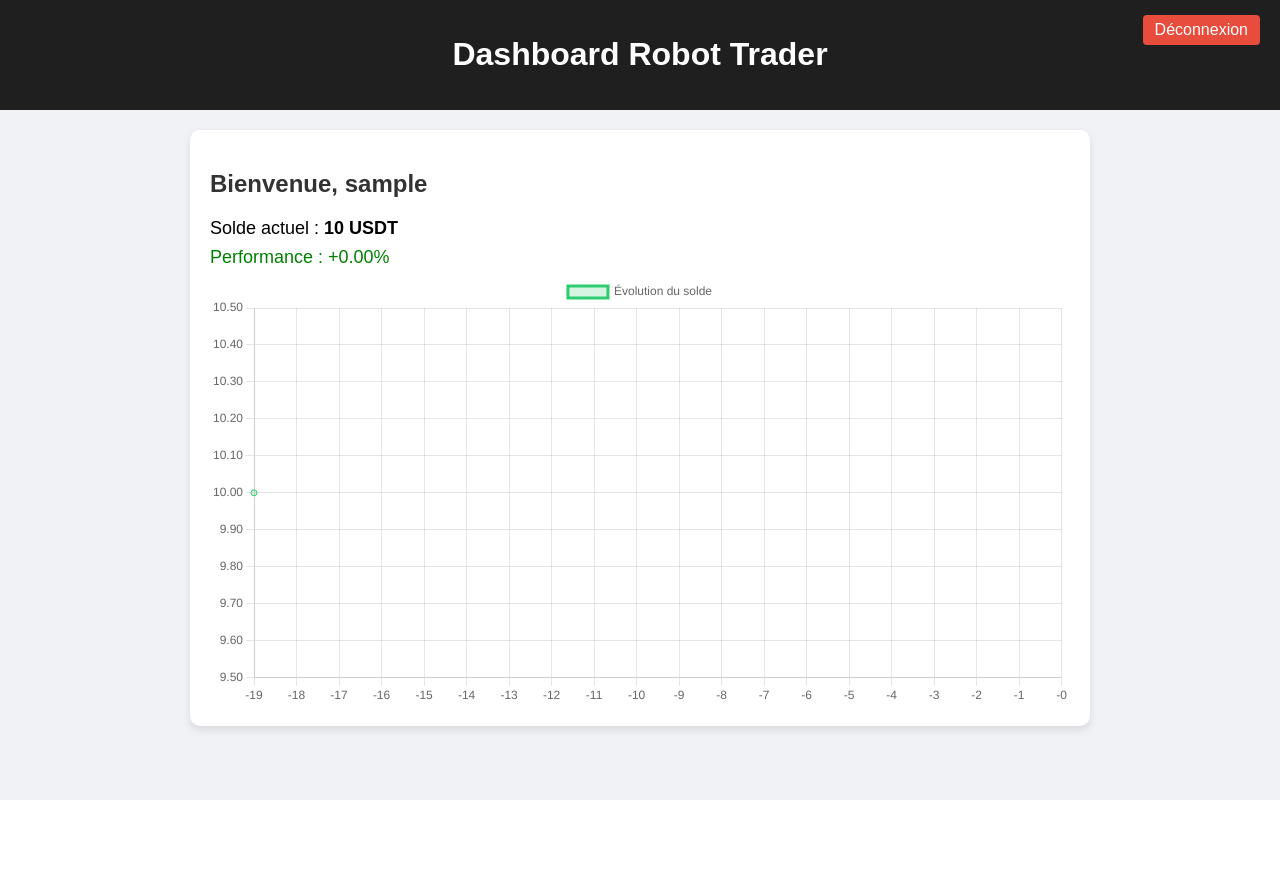
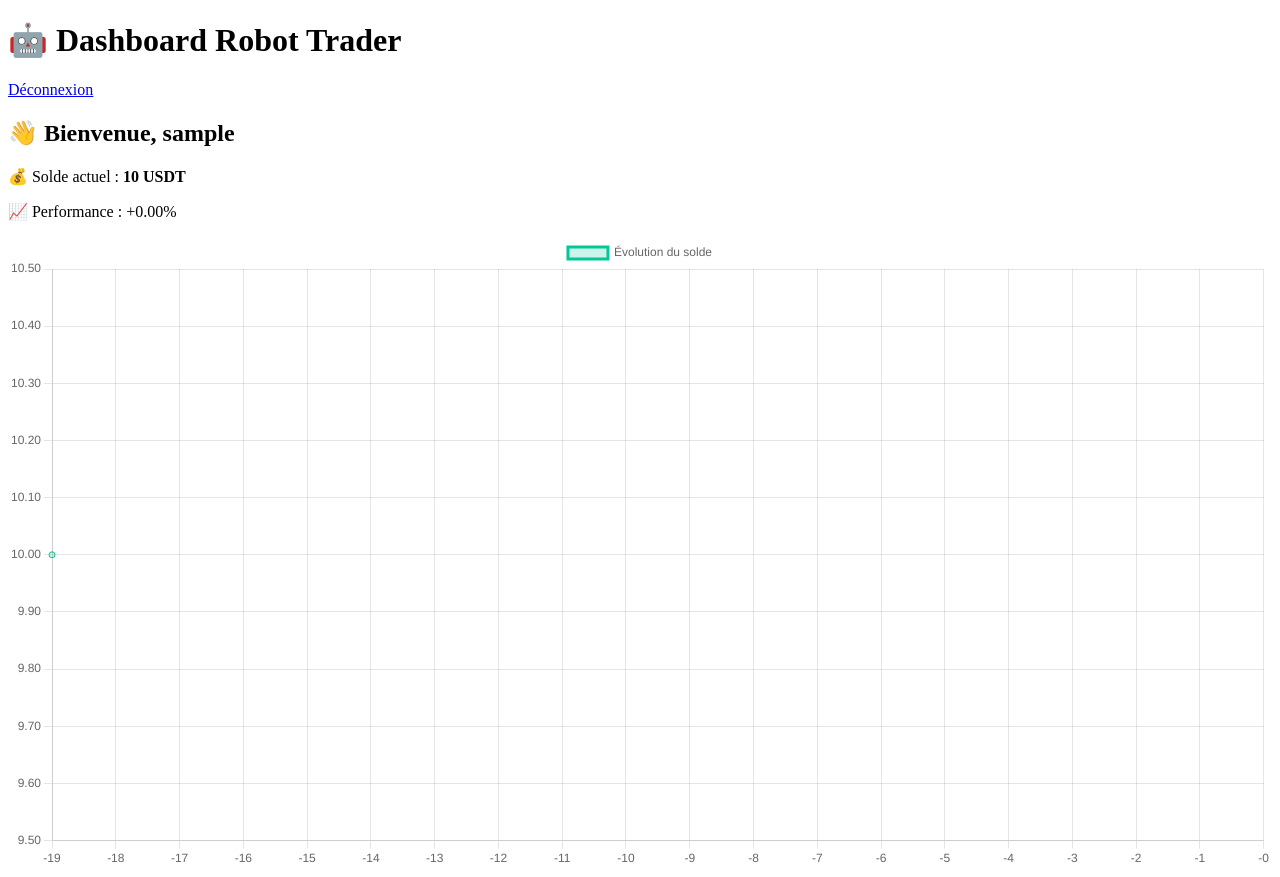
Before and after one commit to brendayologaza4/Robot-trader, a Flask app: page /dashboard in a window 1280 px wide. Before the commit the page ends 800 px from the top, so only its background shows below. Run offline with Flask 3, Linux system fonts and the light colour scheme; the visitor is signed in with stand-in values (Sample User, id 1); a database or web service that is not in the repository returns one stand-in record (values such as "Sample title"); some libraries are stand-ins or nearby versions.

Commit message:
Update dashboard.html

```diff
--- a/templates/dashboard.html
+++ b/templates/dashboard.html
@@ -4,41 +4,19 @@
     <meta charset="UTF-8">
     <title>Dashboard Robot Trader</title>
     <script src="https://cdn.jsdelivr.net/npm/chart.js"></script>
-    <style>
-        body { font-family: Arial, sans-serif; background: #f0f2f5; margin: 0; padding: 0; }
-        header { background: #1f1f1f; color: #fff; padding: 15px; text-align: center; position: relative; }
-        .logout-btn {
-            position: absolute; right: 20px; top: 15px;
-            background: #e74c3c; color: #fff; padding: 6px 12px;
-            border: none; border-radius: 4px; text-decoration: none;
-        }
-        .container { padding: 20px; max-width: 900px; margin: auto; }
-        .card {
-            background: white; padding: 20px; margin-bottom: 20px;
-            border-radius: 10px; box-shadow: 0 4px 8px rgba(0,0,0,0.1);
-        }
-        table { width: 100%; border-collapse: collapse; margin-top: 10px; }
-        th, td { padding: 12px; border: 1px solid #ccc; text-align: center; }
-        input[type="number"] { width: 100px; padding: 5px; }
-        button { padding: 6px 14px; border: none; background: #3498db; color: white; border-radius: 4px; }
-        h2 { color: #333; }
-        #solde, #performance { font-size: 18px; margin: 8px 0; }
-        #performance.positive { color: green; }
-        #performance.negative { color: red; }
-    </style>
+    <link rel="stylesheet" href="{{ url_for('static', filename='css/style.css') }}">
 </head>
 <body>
     <header>
-    <h1>Dashboard Robot Trader</h1>
+        <h1>🤖 Dashboard Robot Trader</h1>
         <a href="{{ url_for('logout') }}" class="logout-btn">Déconnexion</a>
     </header>
 
-<div class="container">
-
+    <main class="container">
         {% if is_admin %}
-        <div class="card">
-            <h2>Bienvenue, Admin {{ admin.username }}</h2>
-            <p>Configuration des soldes clients :</p>
+        <section class="card">
+            <h2>👤 Bienvenue, Admin {{ admin.username }}</h2>
+            <p>Gestion des soldes des utilisateurs :</p>
             <table>
                 <thead>
                     <tr>
@@ -58,28 +36,27 @@
                                 <input type="hidden" name="username" value="{{ user.username }}">
                                 <input type="number" step="0.01" name="new_balance" required>
                             </td>
-                            <td><button type="submit">Modifier</button></td>
+                            <td><button type="submit" class="btn-update">Modifier</button></td>
                         </form>
                     </tr>
                     {% endfor %}
                 </tbody>
             </table>
-        </div>
+        </section>
         {% else %}
-        <div class="card">
-            <h2>Bienvenue, {{ username }}</h2>
+        <section class="card">
+            <h2>👋 Bienvenue, {{ username }}</h2>
 
             {% if balance > 0 %}
-                <p id="solde">Solde actuel : <strong>{{ balance }} USDT</strong></p>
-                <p id="performance" class="positive">Performance : +0.00%</p>
+            <p id="solde">💰 Solde actuel : <strong>{{ balance }} USDT</strong></p>
+            <p id="performance" class="positive">📈 Performance : +0.00%</p>
             <canvas id="performanceChart" width="400" height="200"></canvas>
             {% else %}
-                <p>Vous devez avoir un solde supérieur à 0 pour commencer à trader.</p>
+            <p class="warning">⚠️ Vous devez avoir un solde supérieur à 0 pour commencer à trader.</p>
             {% endif %}
-        </div>
+        </section>
         {% endif %}
-
-</div>
+    </main>
 
     {% if not is_admin and balance > 0 %}
     <script>
@@ -93,10 +70,10 @@
                 datasets: [{
                     label: 'Évolution du solde',
                     data: data,
-                borderColor: 'rgb(46, 204, 113)',
-                backgroundColor: 'rgba(46, 204, 113, 0.2)',
+                    borderColor: '#00c896',
+                    backgroundColor: 'rgba(0, 200, 150, 0.2)',
                     fill: true,
-                tension: 0.3
+                    tension: 0.4
                 }]
             },
             options: {
@@ -109,7 +86,7 @@
 
         function updateChart() {
             let last = data[data.length - 1];
-        let variation = last * (Math.random() * 0.01 - 0.005); // entre -0.5% et +0.5%
+            let variation = last * (Math.random() * 0.01 - 0.005);
             let newVal = +(last + variation).toFixed(2);
             data.push(newVal);
             if (data.length > 20) data.shift();
@@ -120,12 +97,12 @@
             const perfEl = document.getElementById('performance');
             const soldeEl = document.getElementById('solde');
 
-        soldeEl.innerHTML = `Solde actuel : <strong>${newVal.toFixed(2)} USDT</strong>`;
-        perfEl.textContent = `Performance : ${performance > 0 ? '+' : ''}${performance}%`;
+            soldeEl.innerHTML = `💰 Solde actuel : <strong>${newVal.toFixed(2)} USDT</strong>`;
+            perfEl.textContent = `📈 Performance : ${performance > 0 ? '+' : ''}${performance}%`;
             perfEl.className = performance >= 0 ? 'positive' : 'negative';
         }
 
-    setInterval(updateChart, 3000); // toutes les 3 secondes
+        setInterval(updateChart, 3000);
     </script>
     {% endif %}
 </body>
```
Lines whose indentation alone changed are shown as unchanged.
